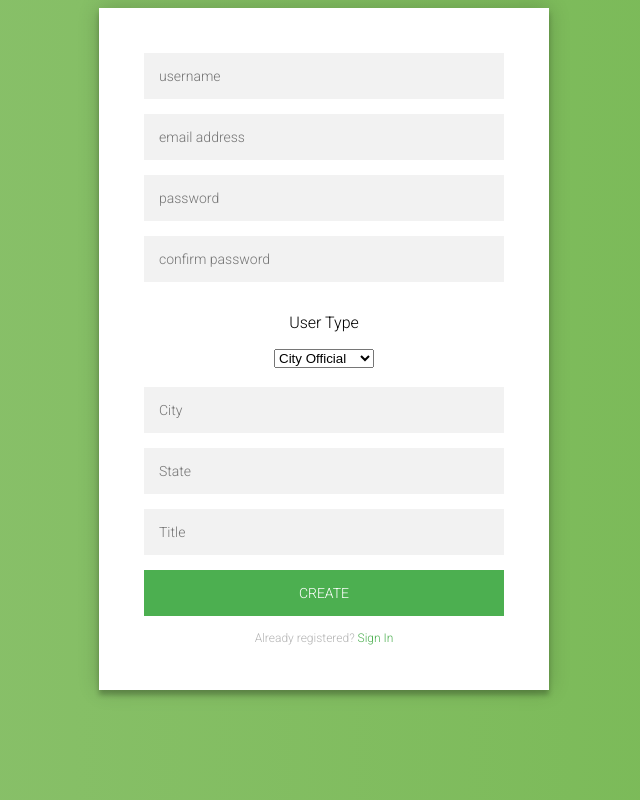
After one commit to cclaassen3/service_learn_sustain, a Flask app: page /registration in a window 1280 px wide. The commit adds this page. Shown: the whole page, without its empty margins (316-956 px from the left). Run offline with Flask 2, Linux system fonts and the light colour scheme; some libraries are stand-ins or nearby versions.

Commit message:
registration template and login

```diff
--- a/application.py
+++ b/application.py
@@ -5,26 +5,30 @@ import flask_login
 
 app = flask.Flask(__name__)
 
-
+#db = MySQLdb.connect(host="localhost", user="root", passwd="", db="test")
+#cursor = db.cursor()
 
 # -------------------- routes --------------------
 
 @app.route('/')
 def home():
-    return flask.render_template('index.html')
+    return flask.render_template('login.html')
 
 
 @app.route('/login', methods=['GET', 'POST'])
-def testing():
-    if flask.request.method == 'GET':
-        return flask.render_template('login.html')
-    elif flask.request.method == "POST":
+def login():
         #TODO ensure user in database
-        return flask.redirect('/')
-
-
-
-
+        if 'username' in session:
+        	return flask.render_template('index.html')
+        if request.method == 'POST':
+        	attemptedUser = request.form['username']
+        	attemptedPass = request.form['password']
+        	#cursor.execute("SELECT COUNT(1) FROM users WHERE name = %s", attemptedUser)
+        	return flask.redirect('/')
 # -------------------- run app --------------------
 
+@app.route('/registration')
+def registration():
+		return flask.render_template('registration.html')
+
 if __name__ == '__main__': app.run()
--- /dev/null
+++ b/static/registration.js
@@ -0,0 +1,12 @@
+$('#usertype').on('change',function(){
+        if( $(this).val()==="City Scientist"){
+        $("#city").show();
+        $("#state").show();
+        $("#title").show();
+        }
+        else{
+        $("#city").hide();
+        $("#state").hide();
+        $("#title").hide();
+        }
+});
--- a/templates/login.html
+++ b/templates/login.html
@@ -14,7 +14,7 @@
       <input type="text" id="username" placeholder="username"/>
       <input type="password" id="password" placeholder="password"/>
       <button>login</button>
-      <p class="message">Not registered? <a href="#">Create an account</a></p>
+      <p class="message">Not registered? <a href="{{ url_for('registration')}}">Create an account</a></p>
     </form>
   </div>
 </div>
--- /dev/null
+++ b/templates/registration.html
@@ -0,0 +1,25 @@
+<!DOCTYPE html>
+<script type="text/javascript" src="{{ url_for('static', filename='registration.js')}}"></script>
+<link rel="stylesheet" type="text/css" href="{{ url_for('static', filename='style.css') }}" media="screen" />
+
+<div class="registration-page">
+  <div class="form">
+    <form class="registration-form">
+      <input type="text" id="username" placeholder="username"/>
+      <input type="text" id="email" placeholder="email address"/>
+      <input type="password" id="password" placeholder="password"/>
+      <input type="password" id="confpassword" placeholder="confirm password"/>
+      <p> User Type </p>
+          <select name="usertype">
+          <option value="cityofficial">City Official</option>
+          <option value="cityscientist">City Scientist</option>
+          </select>
+      <br><br>
+      <input type="text" id="city" placeholder="City"/>
+      <input type="text" id = "state" placeholder="State"/>
+      <input type = "text" id = "title" placeholder="Title"/>
+      <button>create</button>
+      <p class="message">Already registered? <a href="{{ url_for('home')}}">Sign In</a></p>
+    </form>
+  </div>
+</div>
```
Also changed, not shown: templates/registration.js (added, +17 -0 lines), 4 other files.
